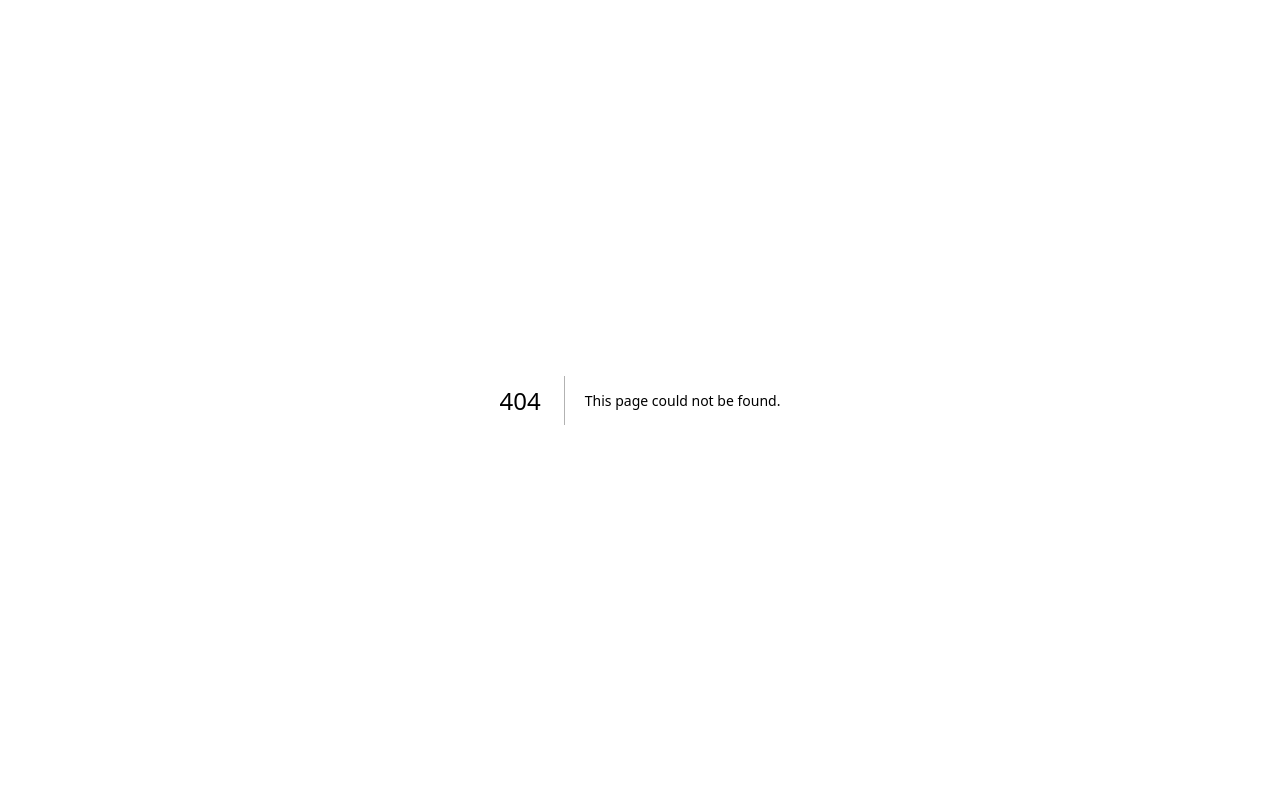
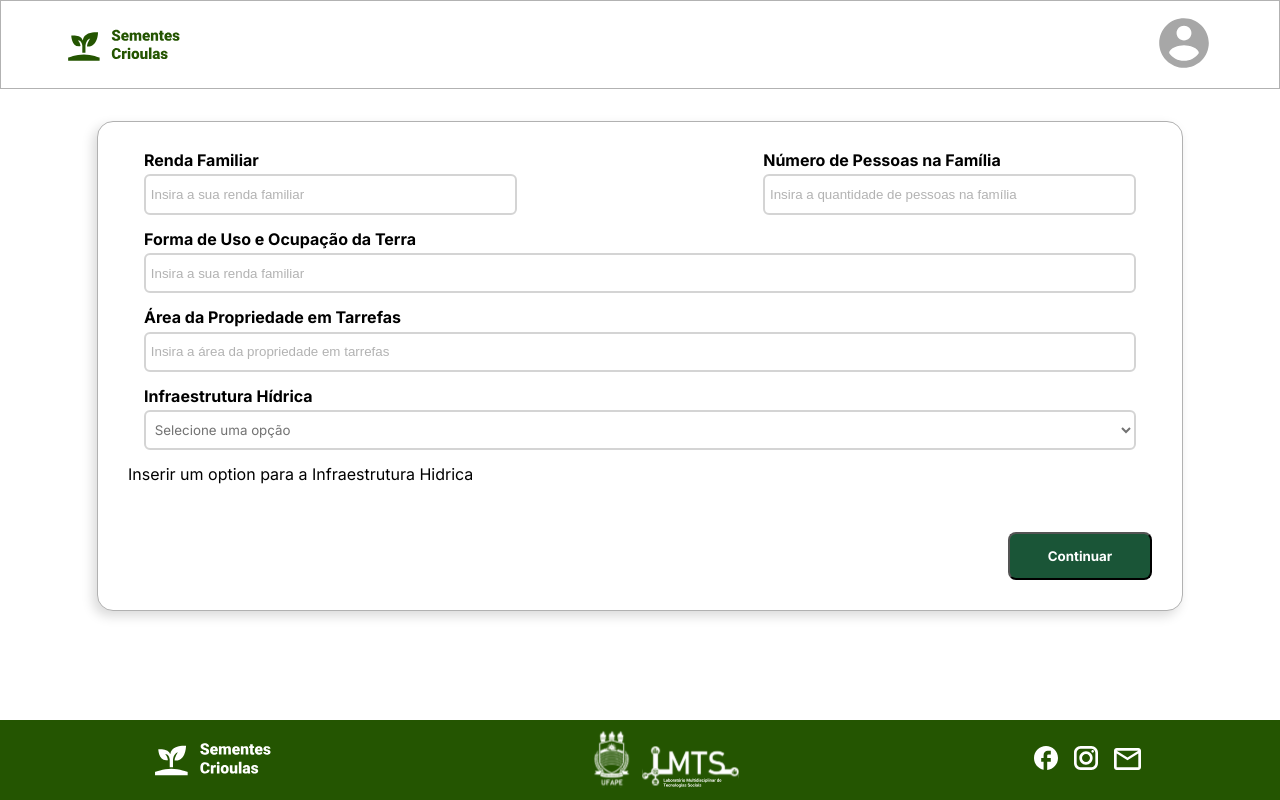
Before and after one commit to lmtsufape/coppabacs, a Next.js app in the folder frontend/: page /novoAssociado/dadosSociais in a window 1280 px wide. Before the commit this address had no page. Built offline with nearby package versions, Linux system fonts and the light colour scheme.

Commit message:
:alien: organização

```diff
--- /dev/null
+++ b/frontend/src/app/novoAssociado/dadosSociais/page.js
@@ -0,0 +1,19 @@
+"use client"
+import React from "react";
+import NewFarmerFormSocialData from "@/components/NewFarmerForm/IndexTwo";
+import Footer from "@/components/Home/Footer";
+import Header from "@/components/Home/Header"
+
+
+export default function NewRegisterFarmerSocialData(){
+    return(
+        <div>
+            <Header/>
+            <div>
+            <NewFarmerFormSocialData/>
+            </div>
+
+            <Footer/>
+        </div>
+    );
+}
--- a/frontend/src/components/FormPattern/Input.js
+++ b/frontend/src/components/FormPattern/Forms/Input/input.js
@@ -1,4 +1,4 @@
-import styles from './Input.module.css';
+import styles from "@/components/FormPattern/Forms/forms.module.css"
 
 
 export default function Input({ type, text, name, placeholder, onChange, value}){
--- /dev/null
+++ b/frontend/src/components/FormPattern/Forms/Select/select.js
@@ -0,0 +1,20 @@
+import styles from "@/components/FormPattern/Forms/forms.module.css"
+
+export default function Select({ name, text, options, onChange, value}){
+    return(
+        <div className={styles.form_control}>
+            <label htmlFor={name}>{text}</label>
+            <select
+            name={name}
+            onChange={onChange}
+            value={value}>
+            <option value="">Selecione uma opção</option>
+            {options.map((option) =>(
+                <option key={option.value} value={option.value}>
+                    {option.label}
+                </option>
+            ))}
+            </select>
+        </div>
+    )
+}
--- a/frontend/src/components/FormPattern/Input.module.css
+++ b/frontend/src/components/FormPattern/Forms/forms.module.css
@@ -17,5 +17,26 @@
     border-radius: 6px;
     border: 2px solid #B1B1B1;
     opacity: 55%;
+    height: 2.0em;
+}
+
+.form_control select{
+    padding: 0.3rem;
+    border-radius: 6px;
+    border: 2px solid #B1B1B1;
+    opacity: 55%;
+    height: 3em;
+    background-color: white;
+    font-family: 'Inter', sans-serif;
+
+}
+
+.form_control option{
+    padding: 0.3rem;
+    border-radius: 6px;
+    border: 2px solid #B1B1B1;
+    opacity: 55%;
     height: 1.6rem;
+    background-color: white;
+    font-family: 'Inter', sans-serif;
 }
--- a/frontend/src/components/NewFarmerForm/Index.module.css
+++ b/frontend/src/components/NewFarmerForm/Index.module.css
@@ -13,8 +13,9 @@
     justify-content: center;
     align-items: center;
     border-radius: 16px;
-    box-shadow: 0px 0px 14px 0px #00000026;
+    box-shadow: -4px 5px 12px 0px #00000026;
     border: 0.5px solid #B1B1B1;
+    margin-top: 2em;
 }
 
 .boxForm Button{
--- a/frontend/src/components/NewFarmerForm/IndexTwo.js
+++ b/frontend/src/components/NewFarmerForm/IndexTwo.js
@@ -1,6 +1,7 @@
 import React, { useState } from "react";
-import Input from "../FormPattern/Input";
-import GreenButton from "../FormPattern/GreenButton";
+import Input from "@/components/FormPattern/Forms/Input/input";
+import Select from "@/components/FormPattern/Forms/Select/select";
+import GreenButton from "@/components/FormPattern/Buttons/GreenButton";
 import styles from "./Index.module.css";
 
 export default function SocialDataFarmer(){
@@ -13,6 +14,14 @@ export default function SocialDataFarmer(){
         infraestruturaComunidade: '',
 
     });
+
+    const infraHidrica = [
+        { value: 'opcao1', label: 'Água Tratada' },
+        { value: 'opcao2', label: 'Açude' },
+        { value: 'opcao3', label: 'Poço' },
+        { value: 'opcao4', label: 'Rio/Riacho' },
+        { value: 'opcao5', label: 'Outro' },
+  ];
 
     function handleSocialOnChange(event){
         const {name, value} = event.target;
@@ -66,8 +75,13 @@ export default function SocialDataFarmer(){
                         onChange={handleSocialOnChange}/>
                     </div>
                 </div>
-                <div>
-                    <h1>Inserir um option para a Infraestrutura Hidrica</h1>
+                <div className={styles.biggerFormSize}>
+                    <Select
+                        name="infraestruturaHidrica"
+                        text="Infraestrutura Hídrica"
+                        options={infraHidrica}
+                        onChange={handleSocialOnChange}
+                        value={socialData.infraestruturaHidrica}/>
                 </div>
                 <div>
                     <h1>Inserir um option para a Infraestrutura Hidrica</h1>
```
Also changed, not shown: frontend/src/app/novoAssociado/page.js (added, +14 -0 lines), frontend/src/components/NewFarmerForm/IndexOne.js (+4 -3 lines), frontend/src/components/FormPattern/Buttons/GreenButton.js (renamed from frontend/src/components/FormPattern/GreenButton.js), frontend/src/components/FormPattern/Buttons/GreenButton.module.css (renamed from frontend/src/components/FormPattern/GreenButton.module.css).
